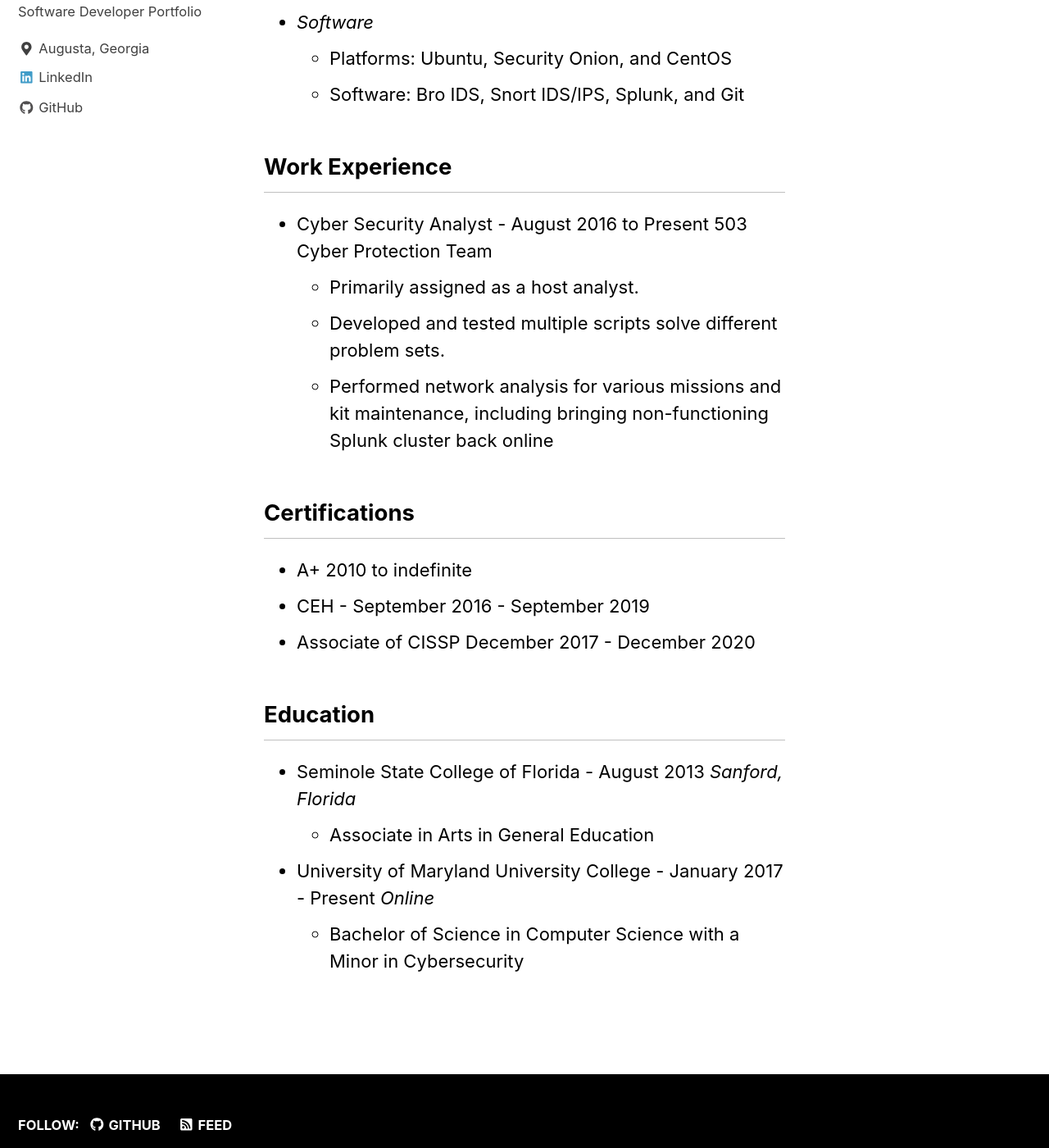
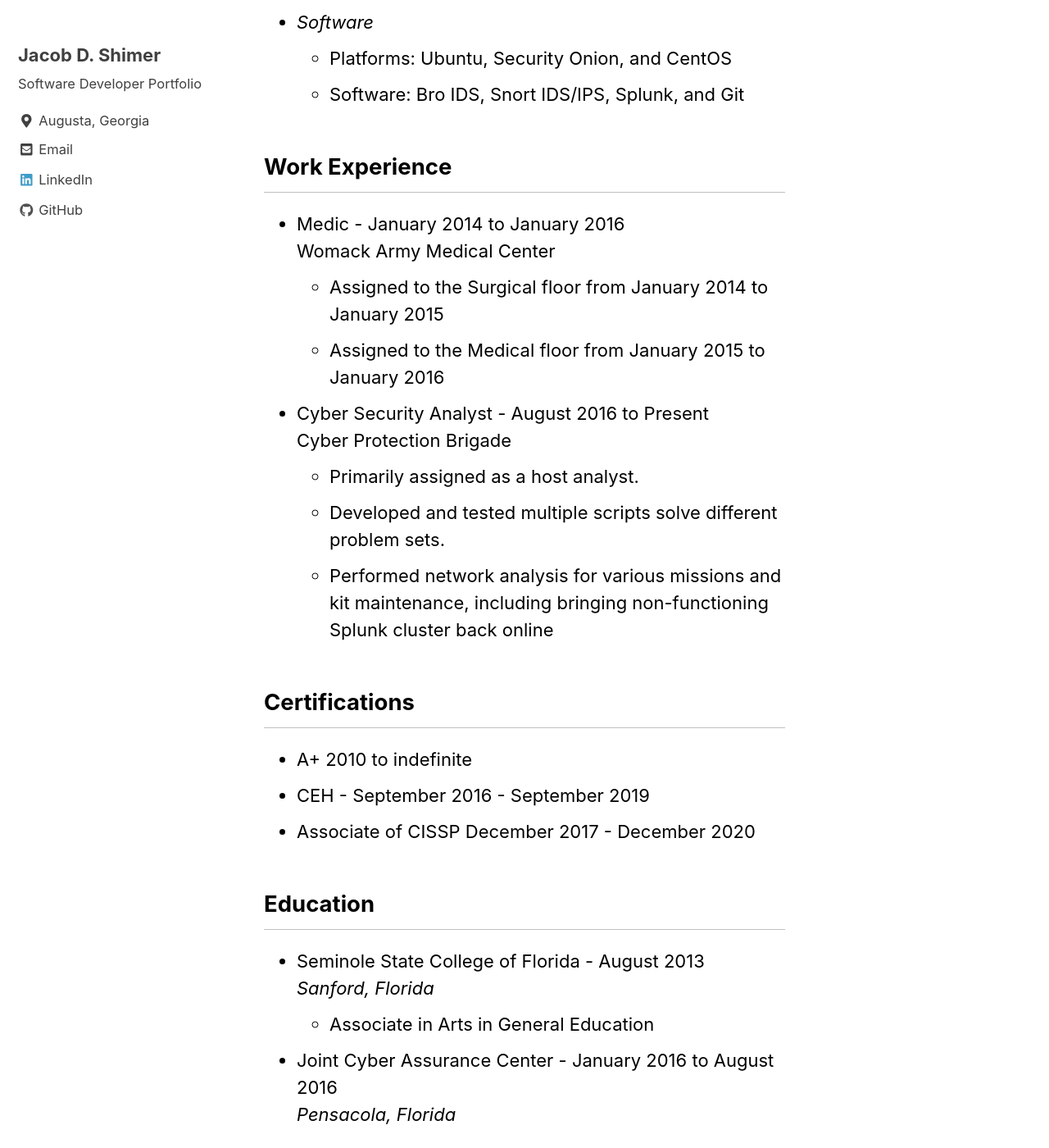
Before and after one commit to jacobdshimer/jacobdshimer.github.io, a Jekyll site: the page built from _pages/about.md, in a window 1280 px wide and 1400 px high, scrolled down 1172 px. Shown: the whole window at 82% size. Built offline with Jekyll 4.4.1, drawn with Linux system fonts in a browser that asks for light colours; nearby versions of some CDN libraries.

Commit message:
Updated About and the _config

```diff
--- a/_config.yml
+++ b/_config.yml
@@ -102,7 +102,7 @@
   avatar           : # path of avatar image, e.g. "/assets/images/bio-photo.jpg"
   bio              : "Software Developer Portfolio"
   location         : "Augusta, Georgia"
-  email            :
+  email            : "jacob.d.shimer@gmail.com"
   uri              :
   home             : # null (default), "absolute or relative url to link to author home"
   bitbucket        :
--- a/_pages/about.md
+++ b/_pages/about.md
@@ -24,8 +24,13 @@
   * Software: Bro IDS, Snort IDS/IPS, Splunk, and Git
 
 ## Work Experience
+* Medic - January 2014 to January 2016
+<br>Womack Army Medical Center
+  * Assigned to the Surgical floor from January 2014 to January 2015
+  * Assigned to the Medical floor from January 2015 to January 2016
+
 * Cyber Security Analyst - August 2016 to Present
-503 Cyber Protection Team
+<br>Cyber Protection Brigade
   * Primarily assigned as a host analyst.
   * Developed and tested multiple scripts solve different problem sets.
   * Performed network analysis for various missions and kit maintenance, including bringing non-functioning Splunk cluster back online
@@ -37,9 +42,12 @@
 
 ## Education
 * Seminole State College of Florida - August 2013
-*Sanford, Florida*
+<br>*Sanford, Florida*
   * Associate in Arts in General Education
 
+* Joint Cyber Assurance Center - January 2016 to August 2016
+<br>*Pensacola, Florida*
+
 * University of Maryland University College - January 2017 - Present
-*Online*
+<br>*Online*
   * Bachelor of Science in Computer Science with a Minor in Cybersecurity
```
